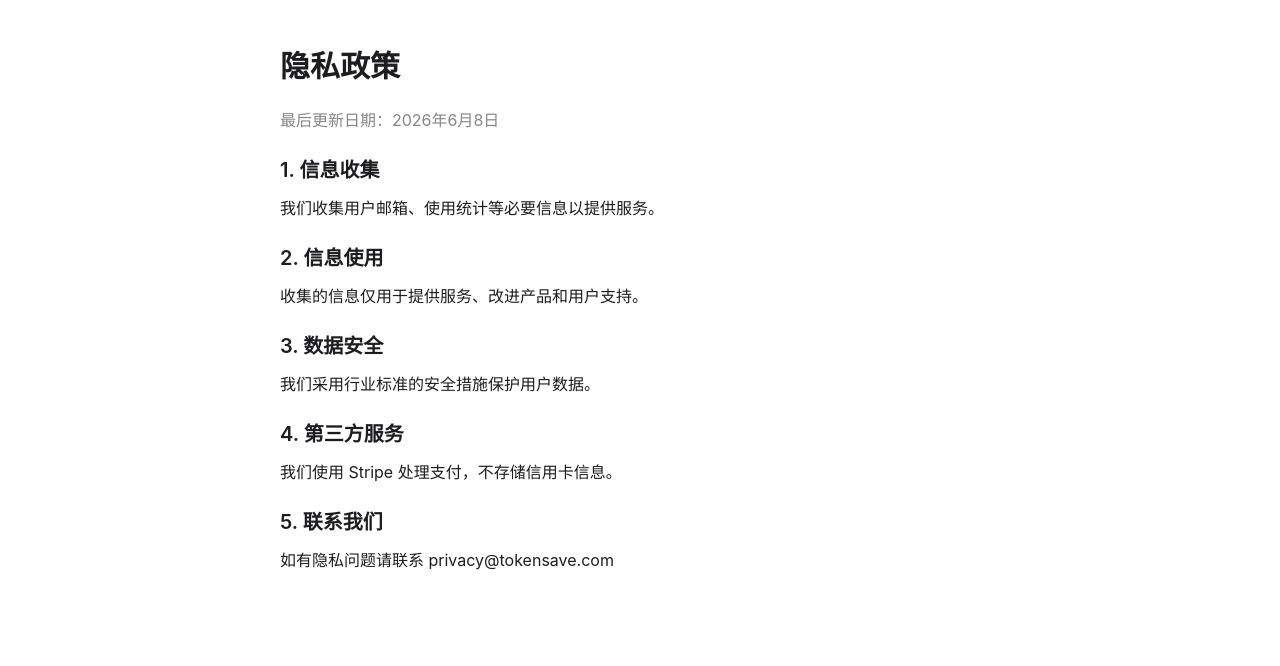
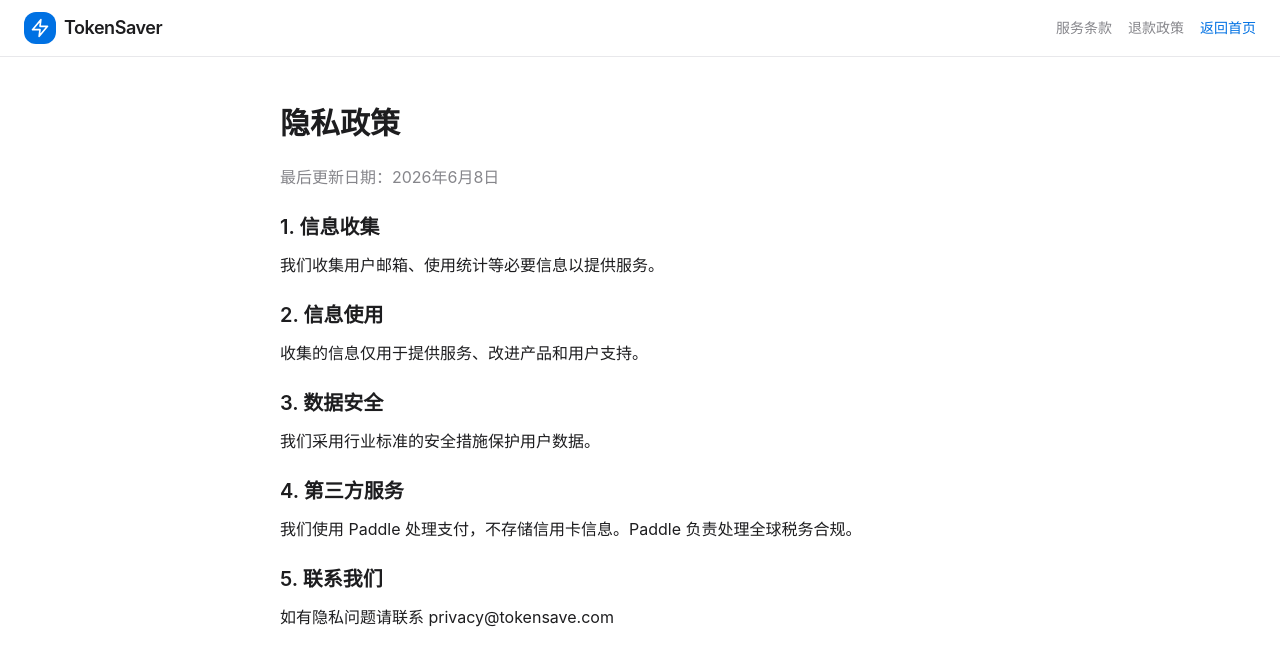
Before and after one commit to luckyhao0630/tokensave, a Next.js app in the folder frontend/: page /privacy in a window 1280 px wide. Shown: the top 666 px of the page. Built offline with nearby package versions, Linux system fonts and the light colour scheme.

Commit message:
fix: add navigation to terms/privacy/refund, update Paddle references, register links

```diff
--- a/frontend/src/app/privacy/page.tsx
+++ b/frontend/src/app/privacy/page.tsx
@@ -1,6 +1,21 @@
 export default function PrivacyPage() {
   return (
     <div className="min-h-screen bg-white">
+      <nav className="sticky top-0 z-50 backdrop-blur-xl bg-white/80 border-b border-border/50">
+        <div className="max-w-7xl mx-auto px-6 h-14 flex items-center justify-between">
+          <a href="/" className="flex items-center gap-2">
+            <div className="w-8 h-8 rounded-lg bg-primary flex items-center justify-center">
+              <svg xmlns="http://www.w3.org/2000/svg" width="20" height="20" viewBox="0 0 24 24" fill="none" stroke="currentColor" strokeWidth="2" strokeLinecap="round" strokeLinejoin="round" className="text-white"><polygon points="13 2 3 14 12 14 11 22 21 10 12 10 13 2"></polygon></svg>
+            </div>
+            <span className="font-semibold text-lg tracking-tight">TokenSaver</span>
+          </a>
+          <div className="flex items-center gap-4 text-sm">
+            <a href="/terms" className="text-muted-foreground hover:text-foreground">服务条款</a>
+            <a href="/refund" className="text-muted-foreground hover:text-foreground">退款政策</a>
+            <a href="/" className="text-primary hover:underline">返回首页</a>
+          </div>
+        </div>
+      </nav>
       <div className="max-w-3xl mx-auto px-6 py-12">
         <h1 className="text-3xl font-bold mb-6">隐私政策</h1>
         <div className="prose prose-sm max-w-none">
@@ -16,7 +31,7 @@ export default function PrivacyPage() {
           <p className="mb-4">我们采用行业标准的安全措施保护用户数据。</p>
 
           <h2 className="text-xl font-semibold mt-6 mb-3">4. 第三方服务</h2>
-          <p className="mb-4">我们使用 Stripe 处理支付，不存储信用卡信息。</p>
+          <p className="mb-4">我们使用 Paddle 处理支付，不存储信用卡信息。Paddle 负责处理全球税务合规。</p>
 
           <h2 className="text-xl font-semibold mt-6 mb-3">5. 联系我们</h2>
           <p>如有隐私问题请联系 privacy@tokensave.com</p>
--- a/frontend/src/app/refund/page.tsx
+++ b/frontend/src/app/refund/page.tsx
@@ -1,6 +1,21 @@
 export default function RefundPage() {
   return (
     <div className="min-h-screen bg-white">
+      <nav className="sticky top-0 z-50 backdrop-blur-xl bg-white/80 border-b border-border/50">
+        <div className="max-w-7xl mx-auto px-6 h-14 flex items-center justify-between">
+          <a href="/" className="flex items-center gap-2">
+            <div className="w-8 h-8 rounded-lg bg-primary flex items-center justify-center">
+              <svg xmlns="http://www.w3.org/2000/svg" width="20" height="20" viewBox="0 0 24 24" fill="none" stroke="currentColor" strokeWidth="2" strokeLinecap="round" strokeLinejoin="round" className="text-white"><polygon points="13 2 3 14 12 14 11 22 21 10 12 10 13 2"></polygon></svg>
+            </div>
+            <span className="font-semibold text-lg tracking-tight">TokenSaver</span>
+          </a>
+          <div className="flex items-center gap-4 text-sm">
+            <a href="/terms" className="text-muted-foreground hover:text-foreground">服务条款</a>
+            <a href="/privacy" className="text-muted-foreground hover:text-foreground">隐私政策</a>
+            <a href="/" className="text-primary hover:underline">返回首页</a>
+          </div>
+        </div>
+      </nav>
       <div className="max-w-3xl mx-auto px-6 py-12">
         <h1 className="text-3xl font-bold mb-6">退款政策</h1>
         <div className="prose prose-sm max-w-none">
--- a/frontend/src/app/register/page.tsx
+++ b/frontend/src/app/register/page.tsx
@@ -108,8 +108,10 @@ export default function RegisterPage() {
               <label htmlFor="terms" className="text-sm text-muted-foreground leading-tight">
                 我同意{" "}
                 <Link href="/terms" className="text-primary hover:underline">服务条款</Link>
+                {" "}、{" "}
+                <Link href="/privacy" className="text-primary hover:underline">隐私政策</Link>
                 {" "}和{" "}
-                <Link href="/privacy" className="text-primary hover:underline">隐私政策</Link>
+                <Link href="/refund" className="text-primary hover:underline">退款政策</Link>
               </label>
             </div>
 
--- a/frontend/src/app/terms/page.tsx
+++ b/frontend/src/app/terms/page.tsx
@@ -1,6 +1,21 @@
 export default function TermsPage() {
   return (
     <div className="min-h-screen bg-white">
+      <nav className="sticky top-0 z-50 backdrop-blur-xl bg-white/80 border-b border-border/50">
+        <div className="max-w-7xl mx-auto px-6 h-14 flex items-center justify-between">
+          <a href="/" className="flex items-center gap-2">
+            <div className="w-8 h-8 rounded-lg bg-primary flex items-center justify-center">
+              <svg xmlns="http://www.w3.org/2000/svg" width="20" height="20" viewBox="0 0 24 24" fill="none" stroke="currentColor" strokeWidth="2" strokeLinecap="round" strokeLinejoin="round" className="text-white"><polygon points="13 2 3 14 12 14 11 22 21 10 12 10 13 2"></polygon></svg>
+            </div>
+            <span className="font-semibold text-lg tracking-tight">TokenSaver</span>
+          </a>
+          <div className="flex items-center gap-4 text-sm">
+            <a href="/privacy" className="text-muted-foreground hover:text-foreground">隐私政策</a>
+            <a href="/refund" className="text-muted-foreground hover:text-foreground">退款政策</a>
+            <a href="/" className="text-primary hover:underline">返回首页</a>
+          </div>
+        </div>
+      </nav>
       <div className="max-w-3xl mx-auto px-6 py-12">
         <h1 className="text-3xl font-bold mb-6">服务条款</h1>
         <div className="prose prose-sm max-w-none">
```
